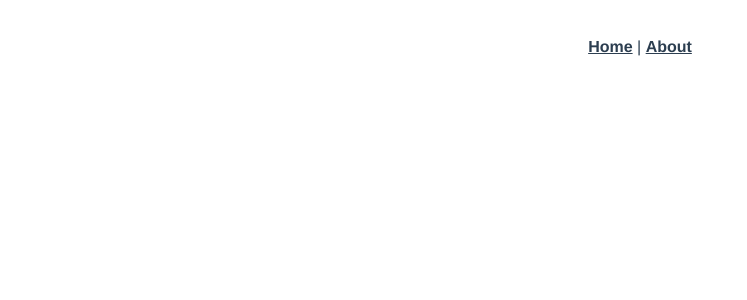
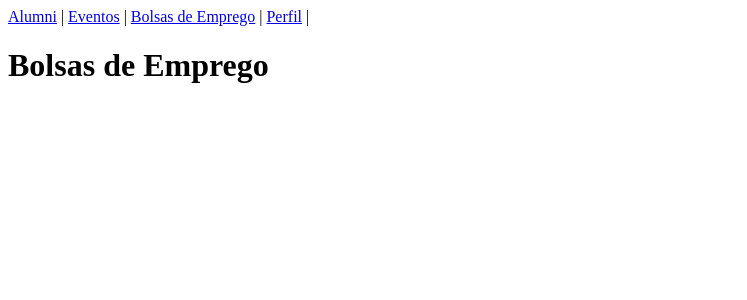
Before and after one commit to JokerWoman/alumni, a Vue app: page /bolsas in a window 1280 px wide. Shown: the top 300 px of the page, without its empty margins (0-747 px from the left). Built offline with nearby package versions, Linux system fonts and the light colour scheme.

Commit message:
Implementei os links da pagina
+ Adicionei o routes para o
  Alumni, Perfil, Eventos e
  Bolsas de Emprego.

```diff
--- a/src/App.vue
+++ b/src/App.vue
@@ -1,32 +1,16 @@
 <template>
   <div id="app">
-    <div id="nav">
-      <router-link to="/">Home</router-link> |
-      <router-link to="/about">About</router-link>
-    </div>
+    <NavBar></NavBar>
     <router-view />
   </div>
 </template>
 
-<style>
-#app {
-  font-family: Avenir, Helvetica, Arial, sans-serif;
-  -webkit-font-smoothing: antialiased;
-  -moz-osx-font-smoothing: grayscale;
-  text-align: center;
-  color: #2c3e50;
-}
-
-#nav {
-  padding: 30px;
-}
-
-#nav a {
-  font-weight: bold;
-  color: #2c3e50;
-}
-
-#nav a.router-link-exact-active {
-  color: #42b983;
-}
-</style>
+<script>
+import NavBar from "./components/NavBar";
+export default {
+  name: "App",
+  components: {
+    NavBar
+  }
+};
+</script>
--- a/src/components/HelloWorld.vue
+++ /dev/null
@@ -1,122 +0,0 @@
-<template>
-  <div class="hello">
-    <h1>{{ msg }}</h1>
-    <p>
-      For a guide and recipes on how to configure / customize this project,<br />
-      check out the
-      <a href="https://cli.vuejs.org" target="_blank" rel="noopener"
-        >vue-cli documentation</a
-      >.
-    </p>
-    <h3>Installed CLI Plugins</h3>
-    <ul>
-      <li>
-        <a
-          href="https://github.com/vuejs/vue-cli/tree/dev/packages/%40vue/cli-plugin-babel"
-          target="_blank"
-          rel="noopener"
-          >babel</a
-        >
-      </li>
-      <li>
-        <a
-          href="https://github.com/vuejs/vue-cli/tree/dev/packages/%40vue/cli-plugin-router"
-          target="_blank"
-          rel="noopener"
-          >router</a
-        >
-      </li>
-      <li>
-        <a
-          href="https://github.com/vuejs/vue-cli/tree/dev/packages/%40vue/cli-plugin-eslint"
-          target="_blank"
-          rel="noopener"
-          >eslint</a
-        >
-      </li>
-    </ul>
-    <h3>Essential Links</h3>
-    <ul>
-      <li>
-        <a href="https://vuejs.org" target="_blank" rel="noopener">Core Docs</a>
-      </li>
-      <li>
-        <a href="https://forum.vuejs.org" target="_blank" rel="noopener"
-          >Forum</a
-        >
-      </li>
-      <li>
-        <a href="https://chat.vuejs.org" target="_blank" rel="noopener"
-          >Community Chat</a
-        >
-      </li>
-      <li>
-        <a href="https://twitter.com/vuejs" target="_blank" rel="noopener"
-          >Twitter</a
-        >
-      </li>
-      <li>
-        <a href="https://news.vuejs.org" target="_blank" rel="noopener">News</a>
-      </li>
-    </ul>
-    <h3>Ecosystem</h3>
-    <ul>
-      <li>
-        <a href="https://router.vuejs.org" target="_blank" rel="noopener"
-          >vue-router</a
-        >
-      </li>
-      <li>
-        <a href="https://vuex.vuejs.org" target="_blank" rel="noopener">vuex</a>
-      </li>
-      <li>
-        <a
-          href="https://github.com/vuejs/vue-devtools#vue-devtools"
-          target="_blank"
-          rel="noopener"
-          >vue-devtools</a
-        >
-      </li>
-      <li>
-        <a href="https://vue-loader.vuejs.org" target="_blank" rel="noopener"
-          >vue-loader</a
-        >
-      </li>
-      <li>
-        <a
-          href="https://github.com/vuejs/awesome-vue"
-          target="_blank"
-          rel="noopener"
-          >awesome-vue</a
-        >
-      </li>
-    </ul>
-  </div>
-</template>
-
-<script>
-export default {
-  name: "HelloWorld",
-  props: {
-    msg: String
-  }
-};
-</script>
-
-<!-- Add "scoped" attribute to limit CSS to this component only -->
-<style scoped>
-h3 {
-  margin: 40px 0 0;
-}
-ul {
-  list-style-type: none;
-  padding: 0;
-}
-li {
-  display: inline-block;
-  margin: 0 10px;
-}
-a {
-  color: #42b983;
-}
-</style>
--- /dev/null
+++ b/src/components/NavBar.vue
@@ -0,0 +1,16 @@
+<template>
+  <div id="navbar">
+    <div id="nav">
+      <router-link to="/">Alumni</router-link> |
+      <router-link :to="{ name: 'Eventos' }">Eventos</router-link> |
+      <router-link :to="{ name: 'Bolsas' }">Bolsas de Emprego</router-link> |
+      <router-link :to="{ name: 'Perfil' }">Perfil</router-link> |
+    </div>
+  </div>
+</template>
+
+<script>
+export default {
+  name: "NavBar"
+};
+</script>
--- a/src/router/index.js
+++ b/src/router/index.js
@@ -1,6 +1,9 @@
 import Vue from "vue";
 import VueRouter from "vue-router";
 import Home from "../views/Home.vue";
+import Eventos from "../views/Eventos.vue";
+import Bolsas from "../views/Bolsas.vue";
+import Perfil from "../views/Perfil.vue";
 
 Vue.use(VueRouter);
 
@@ -11,13 +14,19 @@ const routes = [
     component: Home
   },
   {
-    path: "/about",
-    name: "About",
-    // route level code-splitting
-    // this generates a separate chunk (about.[hash].js) for this route
-    // which is lazy-loaded when the route is visited.
-    component: () =>
-      import(/* webpackChunkName: "about" */ "../views/About.vue")
+    path: "/eventos",
+    name: "Eventos",
+    component: Eventos
+  },
+  {
+    path: "/bolsas",
+    name: "Bolsas",
+    component: Bolsas
+  },
+  {
+    path: "/perfil",
+    name: "Perfil",
+    component: Perfil
   }
 ];
 
--- a/src/views/About.vue
+++ /dev/null
@@ -1,5 +0,0 @@
-<template>
-  <div class="about">
-    <h1>This is an about page</h1>
-  </div>
-</template>
--- /dev/null
+++ b/src/views/Bolsas.vue
@@ -0,0 +1,14 @@
+<template>
+  <div id="bolsas">
+    <h1>Bolsas de Emprego</h1>
+  </div>
+</template>
+
+<script>
+export default {
+  name: "Bolsas",
+  data() {
+    return {};
+  }
+};
+</script>
--- /dev/null
+++ b/src/views/Eventos.vue
@@ -0,0 +1,14 @@
+<template>
+  <div id="eventos">
+    <h1>Proximos Eventos</h1>
+  </div>
+</template>
+
+<script>
+export default {
+  name: "Eventos",
+  data() {
+    return {};
+  }
+};
+</script>
--- a/src/views/Home.vue
+++ b/src/views/Home.vue
@@ -1,18 +1,11 @@
 <template>
   <div class="home">
-    <img alt="Vue logo" src="../assets/logo.png" />
-    <HelloWorld msg="Welcome to Your Vue.js App" />
+    <h1>Alumni</h1>
   </div>
 </template>
 
 <script>
-// @ is an alias to /src
-import HelloWorld from "@/components/HelloWorld.vue";
-
 export default {
-  name: "Home",
-  components: {
-    HelloWorld
-  }
+  name: "Home"
 };
 </script>
--- /dev/null
+++ b/src/views/Perfil.vue
@@ -0,0 +1,14 @@
+<template>
+  <div id="perfil">
+    <h1>Perfil</h1>
+  </div>
+</template>
+
+<script>
+export default {
+  name: "Perfil",
+  data() {
+    return {};
+  }
+};
+</script>
```
